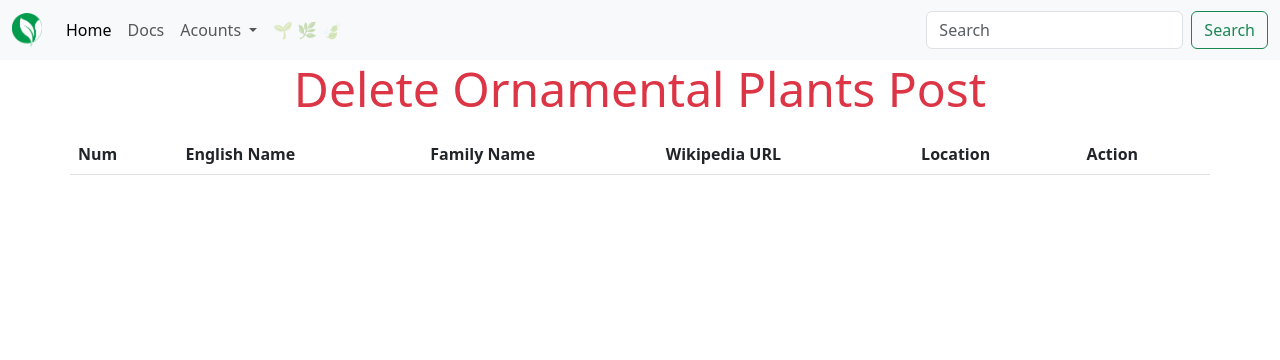
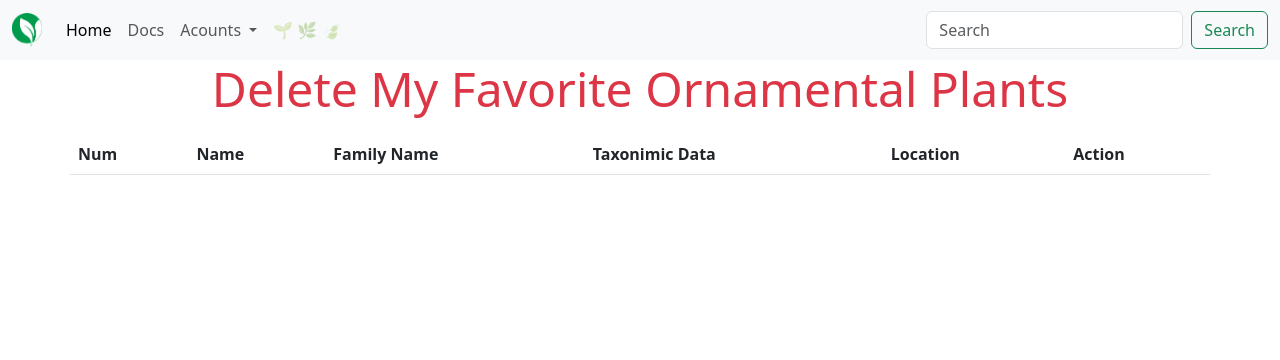
Before and after one commit to ornaman-dev/Bangkit-CloudComputing-Backend, a FastAPI app: page /delete-plant/ in a window 1280 px wide. Shown: the top 360 px of the page. Run offline with FastAPI, Linux system fonts and the light colour scheme; data that the repository does not hold is empty; some libraries are stand-ins or nearby versions.

Commit message:
ubah model db

```diff
--- a/backend/apis/version1/route_plants.py
+++ b/backend/apis/version1/route_plants.py
@@ -29,7 +29,7 @@ def autocomplete(term: Optional[str] = None, db: Session = Depends(get_db)):
     plants = search_plant(term, db=db)
     plant_english_names = []
     for plant in plants:
-        plant_english_names.append(plant.english_name)
+        plant_english_names.append(plant.class_name)
     return plant_english_names
 
 
--- a/backend/db/base_class.py
+++ b/backend/db/base_class.py
@@ -11,7 +11,7 @@ class Base:
     id: Any
     __name__: str
 
-    # to generate tablename from classname
+    # to generate table_name from class_name
     @declared_attr
     def __tablename__(cls) -> str:
         return cls.__name__.lower()
--- a/backend/db/models/plants.py
+++ b/backend/db/models/plants.py
@@ -10,10 +10,10 @@ from sqlalchemy.orm import relationship
 
 class Plant(Base):
     plant_id = Column(Integer, primary_key=True, index=True)  # plant_id
-    english_name = Column(String, nullable=False)
+    class_name = Column(String, nullable=False)
     family_name = Column(String, nullable=False)  # family_name
     common_name = Column(String, nullable=False)  # common_name
-    wikipedia_url = Column(String)  # wikipedia_url
+    taxonomic_data_url = Column(String)  # taxonomic_data_url
     location = Column(String, nullable=False)
     description = Column(String, nullable=False)
     date_posted = Column(Date)
--- a/backend/db/repository/plants.py
+++ b/backend/db/repository/plants.py
@@ -31,7 +31,7 @@ def list_plants(db: Session):
 
 
 def search_plant(query: str, db: Session):
-    plants = db.query(Plant).filter(Plant.english_name.contains(query))
+    plants = db.query(Plant).filter(Plant.class_name.contains(query))
     return plants
 
 
--- a/backend/main.py
+++ b/backend/main.py
@@ -1,7 +1,7 @@
 # main.py
 from apis.base import api_router
 from core.config import settings
-from db.base import Base  # now import Base from db.base not db.base_clas
+from db.base import Base  # import Base from db.base not db.base_clas
 from db.session import engine
 from fastapi import FastAPI
 from fastapi.staticfiles import StaticFiles
--- a/backend/templates/plants/create_plant.html
+++ b/backend/templates/plants/create_plant.html
@@ -19,13 +19,13 @@
       <h3 class="text-center display-4">Create a Ornamental Plant Post</h3>
       <form method="POST">
         <div class="mb-3">
-          <input type="text" required class="form-control" name="english_name" value="{{english_name}}" placeholder="English Name Here">
+          <input type="text" required class="form-control" name="class_name" value="{{class_name}}" placeholder="Name Here">
         </div>
         <div class="mb-3">
           <input type="text" required placeholder="Family Name e.g. Araceae" name="family_name" value="{{family_name}}" class="form-control">
         </div>
         <div class="mb-3">
-          <input type="text" required placeholder="Wikipedia URL e.g. https://en.wikipedia.org/wiki/Aglaonema/" name="wikipedia_url" value="{{wikipedia_url}}" class="form-control">
+          <input type="text" required placeholder="Taxonimic Data e.g. https://powo.science.kew.org/taxon/urn:lsid:ipni.org:names:2671-1" name="taxonomic_data_url" value="{{taxonomic_data_url}}" class="form-control">
         </div>
         <div class="mb-3">
           <input type="text" required placeholder="Plant location" name="location" value="{{location}}" class="form-control">
--- a/backend/templates/plants/show_plants_to_delete.html
+++ b/backend/templates/plants/show_plants_to_delete.html
@@ -2,14 +2,14 @@
 
 
 {% block title %}
-  <title>Delete Ornamental Plants Post</title>
+  <title>Delete My Favorite Ornamental Plants</title>
 {% endblock %}
 
 {% block content %}
   <div class="container">
   <div class="row">
     <div class="col">
-      <h1 class="display-5 text-center text-danger mb-3">Delete Ornamental Plants Post</h1>
+      <h1 class="display-5 text-center text-danger mb-3">Delete My Favorite Ornamental Plants</h1>
     </div>
     <div id="result" class="text-danger text-bold lead"></div>
   </div>
@@ -19,9 +19,9 @@
         <thead>
           <tr>
             <th scope="col">Num</th>
-            <th scope="col">English Name</th>
+            <th scope="col">Name</th>
             <th scope="col">Family Name</th>
-            <th scope="col">Wikipedia URL</th>
+            <th scope="col">Taxonimic Data</th>
             <th scope="col">Location</th>
             <th scope="col">Action</th>
           </tr>
@@ -30,9 +30,9 @@
             {% for plant in plants %}
             <tr>
                 <th scope="row">{{loop.index}}</th>
-                <td>{{plant.english_name}}</td>
+                <td>{{plant.class_name}}</td>
                 <td>{{plant.family_name}}</td>
-                <td>{{plant.wikipedia_url}}</td>
+                <td>{{plant.taxonomic_data_url}}</td>
                 <td>{{plant.location}}</td>
                 <td><button class="btn btn-danger btn-sm" onclick="delete_plant({{plant.plant_id}})">Delete</button></td>
             </tr>
```
Also changed, not shown: backend/core/config.py (+4 -4 lines), backend/schemas/plants.py (+5 -5 lines), backend/templates/components/card.html (+4 -4 lines), backend/templates/plants/detail.html (+6 -6 lines), backend/tests/db/test_plants_repo.py (+4 -4 lines), backend/tests/test_routes/test_plants.py (+12 -12 lines), backend/webapps/plants/forms.py (+7 -7 lines).
